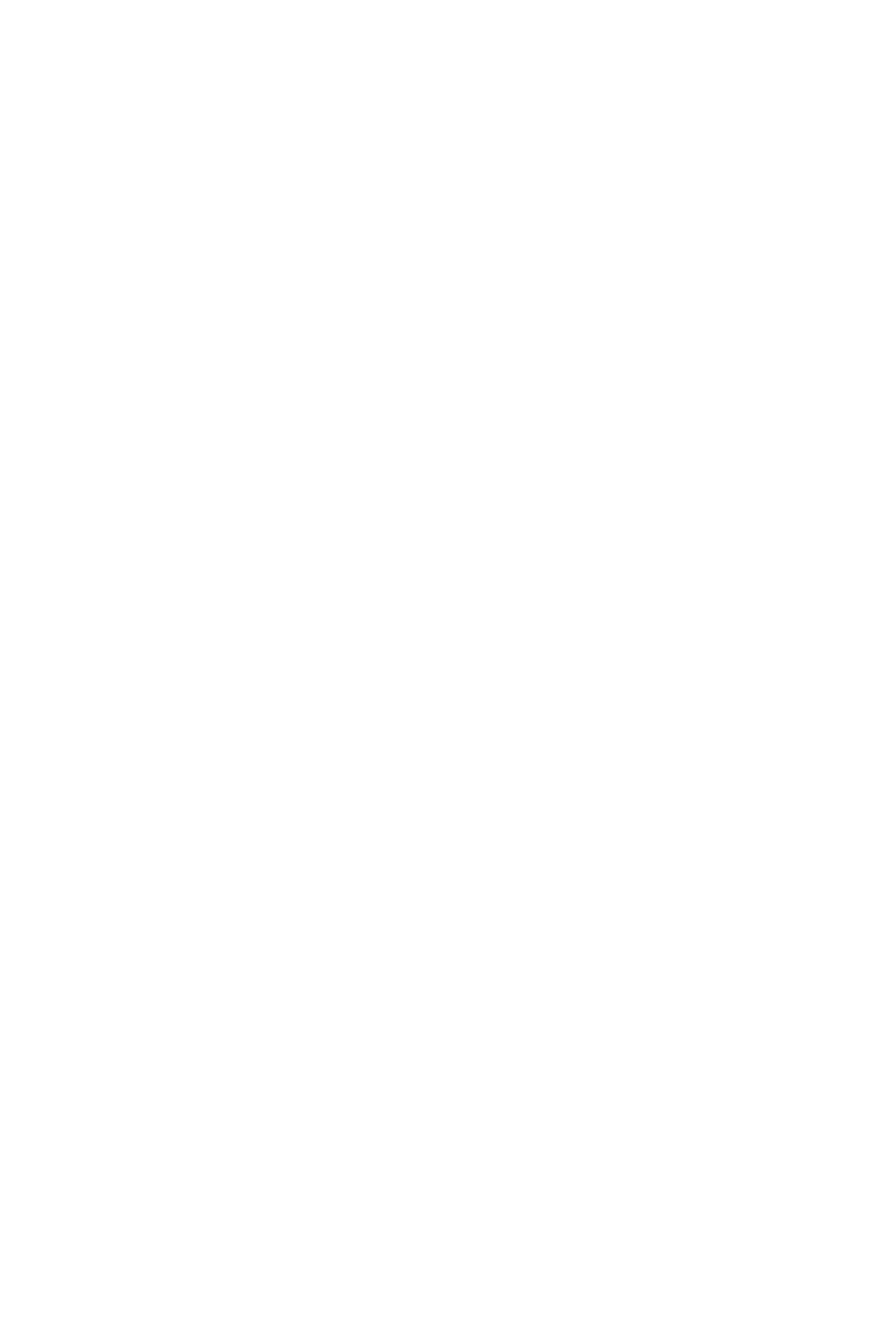
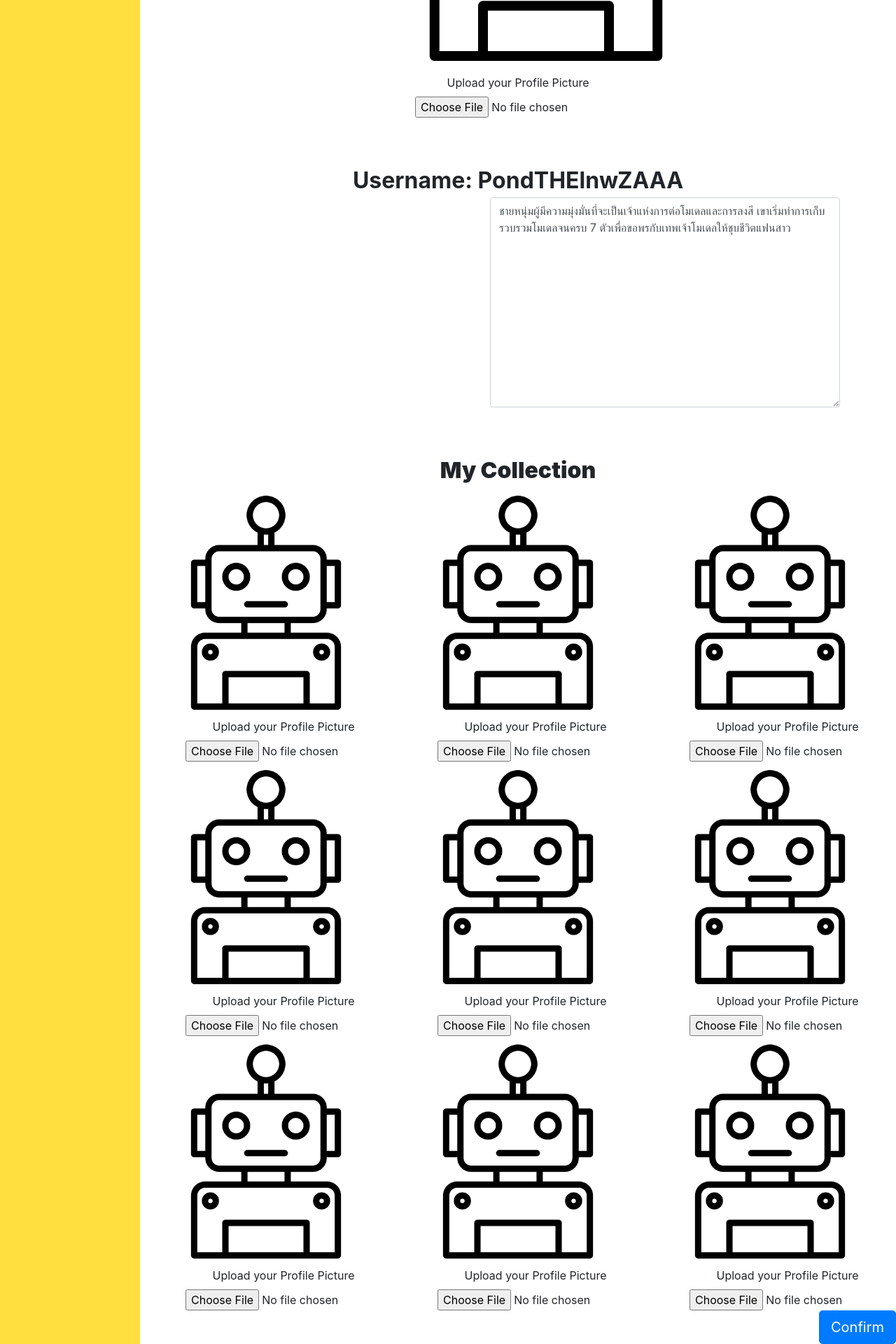
Before and after one commit to ThanakornK/Devcamp8, a React (Create React App) app: page /editProfile in a window 1280 px wide. Shown: the part 580-2500 px from the top of the page at 70% size. Before the commit the page ends 800 px from the top, so only its background shows below. Built offline with nearby package versions, Linux system fonts and the light colour scheme.

Commit message:
Add Edit Profile Page

```diff
--- a/src/App.js
+++ b/src/App.js
@@ -12,6 +12,7 @@ import ContentCourse from './pages/ContentCourse';
 import Login from './pages/Login';
 import Register from './pages/Register';
 import UserProfile from './pages/UserProfile';
+import EditProfile from './pages/EditProfile';
 
 import { BrowserRouter, Switch, Route } from 'react-router-dom';
 import { Container, Row , Col} from 'react-bootstrap';
@@ -54,6 +55,7 @@ class App extends Component {
                 <Route path='/register' component={Register}/>
                 <Route path='/login' component={Login} />
                 <Route path='/profile' component={UserProfile}/>
+                <Route path='/editProfile' component={EditProfile}/>
                 <Route exact path='/' component={MainLib} />
               </Switch>
             </Col>
--- /dev/null
+++ b/src/pages/EditProfile.js
@@ -0,0 +1,117 @@
+import React, { Component } from 'react'
+import './../styles/EditProfile.css';
+
+export default class EditProfile extends Component {
+    render() {
+        return (
+            <div>
+                <div className="profileHeader">Edit Profile</div>
+                <img src="./images/guest_profile.png" className="profileImg"/>
+                <form className="text-center">
+                    <div class="form-group">
+                        <label for="profileImg">Upload your Profile Picture</label>
+                        <br/>
+                        <input type="file" class="form-control-file" id="profileImg" className="center"/>
+                    </div>
+                </form>
+                <div className="userName">Username: PondTHElnwZAAA</div>
+
+                <form className="text-center">
+                <div class="form-group">
+                    <textarea class="form-control" id="userBio" rows="8">
+                    ชายหนุ่มผู้มีความมุ่งมั่นที่จะเป็นเจ้าแห่งการต่อโมเดลและการลงสี เขาเริ่มทำการเก็บรวบรวมโมเดลจนครบ 7 ตัวเพื่อขอพรกับเทพเจ้าโมเดลให้ชุบชีวิตแฟนสาว
+                    </textarea>
+                </div>
+                </form>
+
+                <div className="collectionHeader">My Collection</div>
+
+  <div class="card-group">
+    <div class="card" className="col-sm-4">
+      <img class="card-img-top" src="./images/guest_profile.png" alt="Card image cap"/>
+      <form className="center">
+                    <span class="form-group">
+                        <label for="profileImg">Upload your Profile Picture</label>
+                        <input type="file" class="form-control-file" id="profileImg"/>
+                    </span>
+                </form>
+    </div>
+    <div class="card" className="col-sm-4">
+      <img class="card-img-top" src="./images/guest_profile.png" alt="Card image cap"/>
+      <form className="center">
+                    <span class="form-group">
+                        <label for="profileImg">Upload your Profile Picture</label>
+                        <input type="file" class="form-control-file" id="profileImg"/>
+                    </span>
+                </form>
+    </div>
+    <div class="card" className="col-sm-4">
+      <img class="card-img-top" src="./images/guest_profile.png" alt="Card image cap"/>
+      <form className="center">
+                    <span class="form-group">
+                        <label for="profileImg">Upload your Profile Picture</label>
+                        <input type="file" class="form-control-file" id="profileImg"/>
+                    </span>
+                </form>
+    </div>
+    <div class="card" className="col-sm-4">
+      <img class="card-img-top" src="./images/guest_profile.png" alt="Card image cap"/>
+      <form className="center">
+                    <span class="form-group">
+                        <label for="profileImg">Upload your Profile Picture</label>
+                        <input type="file" class="form-control-file" id="profileImg"/>
+                    </span>
+                </form>
+    </div>
+    <div class="card" className="col-sm-4">
+      <img class="card-img-top" src="./images/guest_profile.png" alt="Card image cap"/>
+      <form className="center">
+                    <span class="form-group">
+                        <label for="profileImg">Upload your Profile Picture</label>
+                        <input type="file" class="form-control-file" id="profileImg"/>
+                    </span>
+                </form>
+    </div>
+    <div class="card" className="col-sm-4">
+      <img class="card-img-top" src="./images/guest_profile.png" alt="Card image cap"/>
+      <form className="center">
+                    <span class="form-group">
+                        <label for="profileImg">Upload your Profile Picture</label>
+                        <input type="file" class="form-control-file" id="profileImg"/>
+                    </span>
+                </form>
+    </div>
+    <div class="card" className="col-sm-4">
+      <img class="card-img-top" src="./images/guest_profile.png" alt="Card image cap"/>
+      <form className="center">
+                    <span class="form-group">
+                        <label for="profileImg">Upload your Profile Picture</label>
+                        <input type="file" class="form-control-file" id="profileImg"/>
+                    </span>
+                </form>
+    </div>
+    <div class="card" className="col-sm-4">
+      <img class="card-img-top" src="./images/guest_profile.png" alt="Card image cap"/>
+      <form className="center">
+                    <span class="form-group">
+                        <label for="profileImg">Upload your Profile Picture</label>
+                        <input type="file" class="form-control-file" id="profileImg"/>
+                    </span>
+                </form>
+    </div>
+    <div class="card" className="col-sm-4">
+      <img class="card-img-top" src="./images/guest_profile.png" alt="Card image cap"/>
+      <form className="center">
+                    <span class="form-group">
+                        <label for="profileImg">Upload your Profile Picture</label>
+                        <input type="file" class="form-control-file" id="profileImg"/>
+                    </span>
+                </form>
+    </div>
+  </div>
+
+  <a class="btn btn-primary btn-lg float-right" href="/profile" role="button">Confirm</a>
+            </div>
+        )
+    }
+}
--- a/src/pages/UserProfile.js
+++ b/src/pages/UserProfile.js
@@ -59,7 +59,7 @@ export default class UserProfile extends React.Component {
     </div>
   </div>
 
-  <a class="btn btn-primary btn-lg float-right" href="/library" role="button">Edit Profile</a>
+  <a class="btn btn-primary btn-lg float-right" href="/editProfile" role="button">Edit Profile</a>
   </div>
         )
     }
--- /dev/null
+++ b/src/styles/EditProfile.css
@@ -0,0 +1,15 @@
+.center{
+    align-items: center;
+    margin-left: 50px;
+    text-align: center;
+}
+
+.bioField{
+    margin-left: 1px;
+}
+
+textarea{
+    margin-left: 500px;
+    min-width: 500px;
+    min-height: 300px;
+}
```
Also changed, not shown: 1 other file (tests, documents, lock files or other folders).
